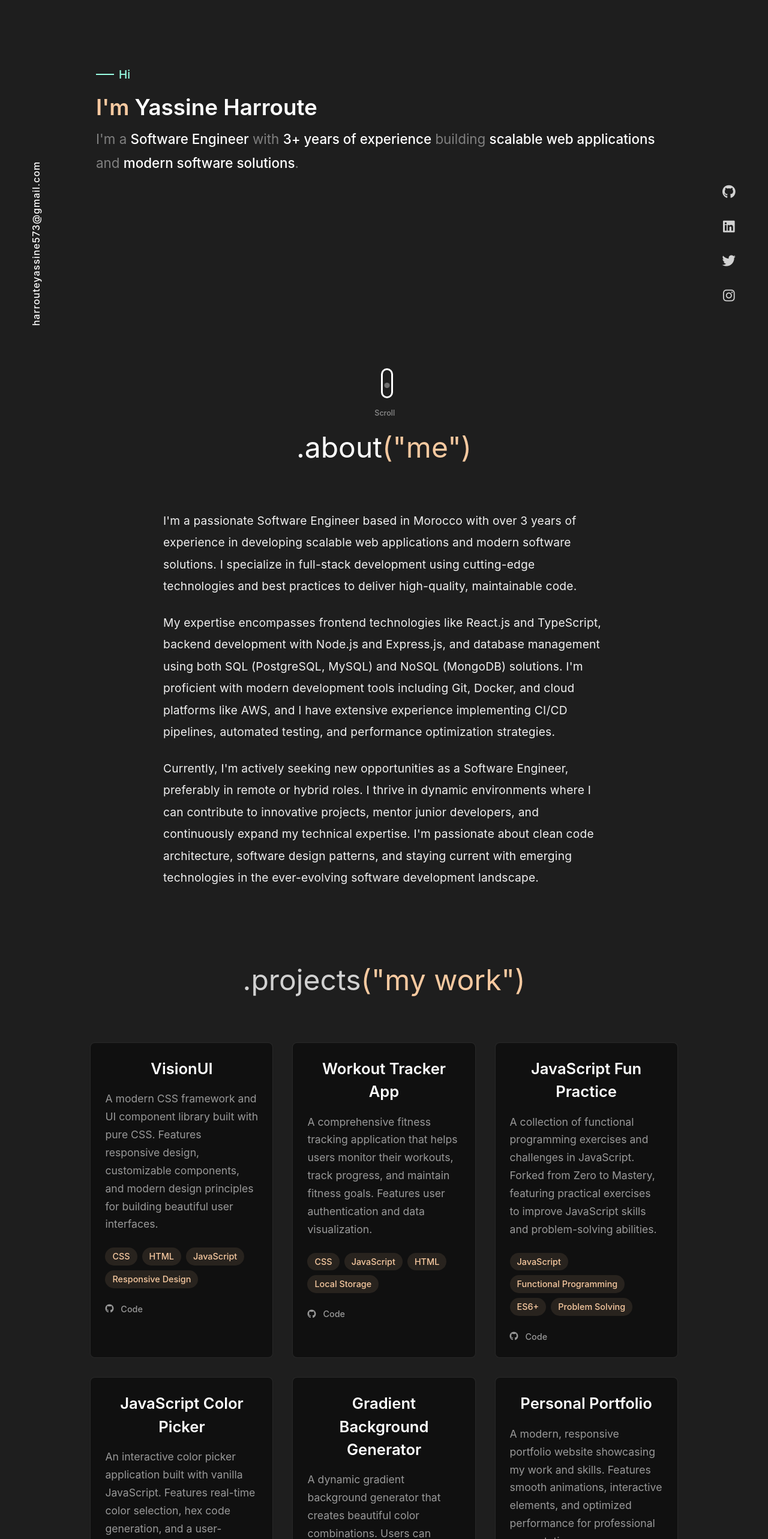
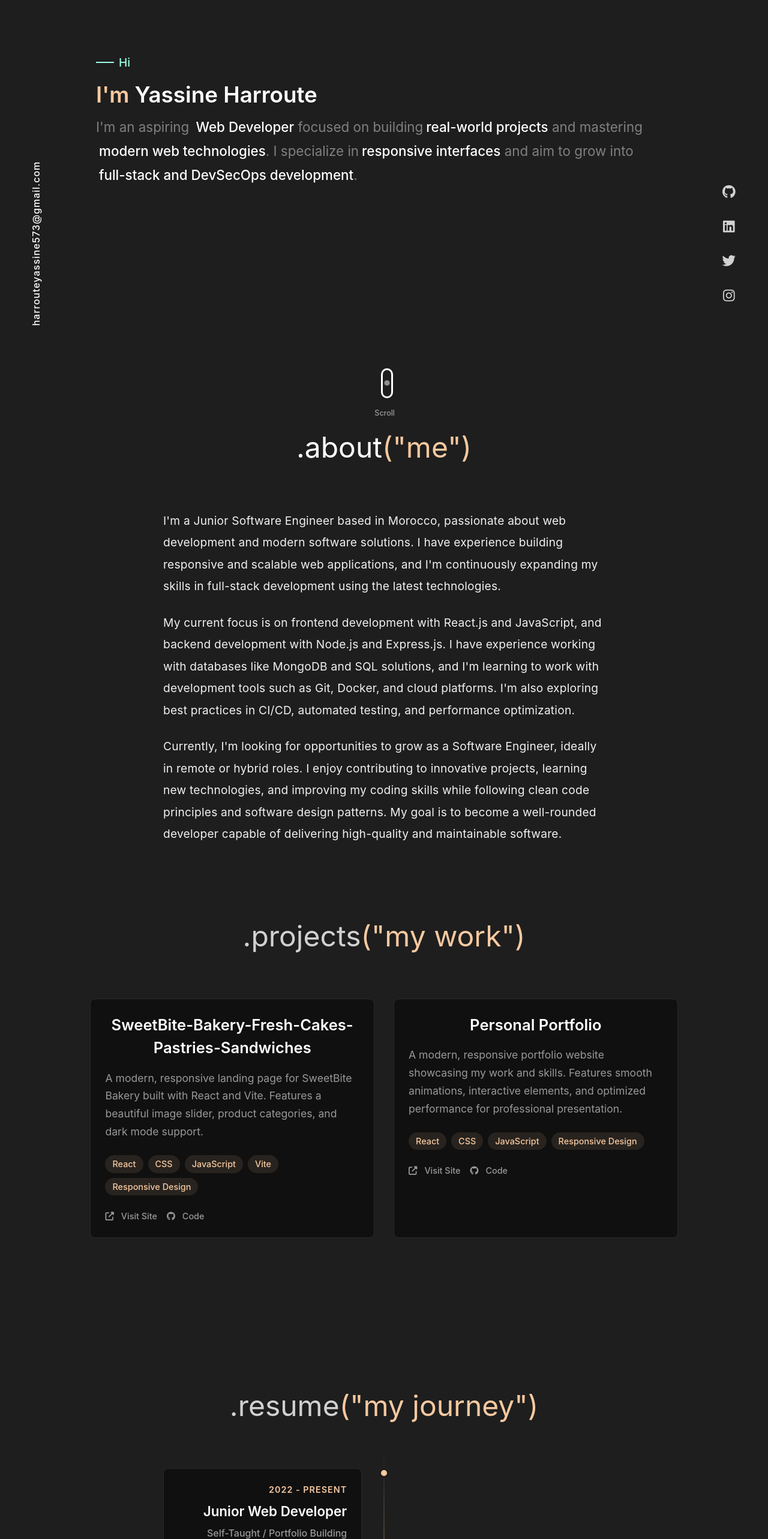
Before and after one commit to Thalesmar/portfolio, a React (Vite) app: page / in a window 1280 px wide. Shown: the part 234-2800 px from the top of the page at 60% size. Built offline with nearby package versions, Linux system fonts and the light colour scheme.

Commit message:
editing text and fixing bugs

```diff
--- a/src/App.css
+++ b/src/App.css
@@ -191,6 +191,7 @@ body {
   position: relative;
   display: inline-block;
   font-weight: 500;
+  margin-left: 5px;
 }
 
 .hover-underline::after {
@@ -991,6 +992,10 @@ body {
     padding: 1rem;
   }
 
+  .intro{
+    font-size: 1rem;
+  }
+
   .logo {
     width: 120px;
     font-size: 0.8rem;
@@ -1188,6 +1193,10 @@ html {
     left: 20px;
   }
 
+    .intro{
+    font-size: 1rem;
+  }
+
   .timeline-item:nth-child(odd) .timeline-content,
   .timeline-item:nth-child(even) .timeline-content {
     margin-left: 50px;
--- a/src/App.jsx
+++ b/src/App.jsx
@@ -132,44 +132,53 @@ function App() {
   };
 
   const projects = [
+    // {
+    //   title: "VisionUI",
+    //   description: "A modern CSS framework and UI component library built with pure CSS. Features responsive design, customizable components, and modern design principles for building beautiful user interfaces.",
+    //   techStack: ["CSS", "HTML", "JavaScript", "Responsive Design"],
+    //   links: {
+    //     github: "https://github.com/Thalesmar/VisionUI"
+    //   }
+    // },
+    // {
+    //   title: "Workout Tracker App",
+    //   description: "A comprehensive fitness tracking application that helps users monitor their workouts, track progress, and maintain fitness goals. Features user authentication and data visualization.",
+    //   techStack: ["CSS", "JavaScript", "HTML", "Local Storage"],
+    //   links: {
+    //     github: "https://github.com/Thalesmar/Workout-Tracker-App"
+    //   }
+    // },
+    // {
+    //   title: "JavaScript Fun Practice",
+    //   description: "A collection of functional programming exercises and challenges in JavaScript. Forked from Zero to Mastery, featuring practical exercises to improve JavaScript skills and problem-solving abilities.",
+    //   techStack: ["JavaScript", "Functional Programming", "ES6+", "Problem Solving"],
+    //   links: {
+    //     github: "https://github.com/Thalesmar/JS_Fun_Practice"
+    //   }
+    // },
+    // {
+    //   title: "JavaScript Color Picker",
+    //   description: "An interactive color picker application built with vanilla JavaScript. Features real-time color selection, hex code generation, and a user-friendly interface for designers and developers.",
+    //   techStack: ["JavaScript", "HTML", "CSS", "DOM Manipulation"],
+    //   links: {
+    //     github: "https://github.com/Thalesmar/JavaScript-Color-Picker"
+    //   }
+    // },
+    // {
+    //   title: "Gradient Background Generator",
+    //   description: "A dynamic gradient background generator that creates beautiful color combinations. Users can customize colors, angles, and export CSS code for their projects.",
+    //   techStack: ["JavaScript", "CSS", "HTML", "Color Theory"],
+    //   links: {
+    //     github: "https://github.com/Thalesmar/Gradient-Background"
+    //   }
+    // },
         {
-      title: "VisionUI",
-      description: "A modern CSS framework and UI component library built with pure CSS. Features responsive design, customizable components, and modern design principles for building beautiful user interfaces.",
-      techStack: ["CSS", "HTML", "JavaScript", "Responsive Design"],
+      title: "SweetBite-Bakery-Fresh-Cakes-Pastries-Sandwiches",
+      description: "A modern, responsive landing page for SweetBite Bakery built with React and Vite. Features a beautiful image slider, product categories, and dark mode support.",
+      techStack: ["React", "CSS", "JavaScript", "Vite", "Responsive Design"],
       links: {
-        github: "https://github.com/Thalesmar/VisionUI"
-      }
-    },
-    {
-      title: "Workout Tracker App",
-      description: "A comprehensive fitness tracking application that helps users monitor their workouts, track progress, and maintain fitness goals. Features user authentication and data visualization.",
-      techStack: ["CSS", "JavaScript", "HTML", "Local Storage"],
-      links: {
-        github: "https://github.com/Thalesmar/Workout-Tracker-App"
-      }
-    },
-    {
-      title: "JavaScript Fun Practice",
-      description: "A collection of functional programming exercises and challenges in JavaScript. Forked from Zero to Mastery, featuring practical exercises to improve JavaScript skills and problem-solving abilities.",
-      techStack: ["JavaScript", "Functional Programming", "ES6+", "Problem Solving"],
-      links: {
-        github: "https://github.com/Thalesmar/JS_Fun_Practice"
-      }
-    },
-    {
-      title: "JavaScript Color Picker",
-      description: "An interactive color picker application built with vanilla JavaScript. Features real-time color selection, hex code generation, and a user-friendly interface for designers and developers.",
-      techStack: ["JavaScript", "HTML", "CSS", "DOM Manipulation"],
-      links: {
-        github: "https://github.com/Thalesmar/JavaScript-Color-Picker"
-      }
-    },
-    {
-      title: "Gradient Background Generator",
-      description: "A dynamic gradient background generator that creates beautiful color combinations. Users can customize colors, angles, and export CSS code for their projects.",
-      techStack: ["JavaScript", "CSS", "HTML", "Color Theory"],
-      links: {
-        github: "https://github.com/Thalesmar/Gradient-Background"
+        live : "https://thalesmar.github.io/SweetBite-Bakery-Fresh-Cakes-Pastries-Sandwiches/",
+        github: "https://github.com/Thalesmar/SweetBite-Bakery-Fresh-Cakes-Pastries-Sandwiches"
       }
     },
     {
@@ -177,7 +186,7 @@ function App() {
       description: "A modern, responsive portfolio website showcasing my work and skills. Features smooth animations, interactive elements, and optimized performance for professional presentation.",
       techStack: ["React", "CSS", "JavaScript", "Responsive Design"],
       links: {
-        live: "https://Thalesmar.github.io/portfolio",
+        live: "https://thales-2y8.pages.dev/",
         github: "https://github.com/Thalesmar/portfolio"
       }
     }
@@ -187,8 +196,9 @@ function App() {
     {
       category: "Programming Languages",
       items: [
-        { name: "JavaScript/TypeScript", level: "92%" },
+        { name: "JavaScript/React", level: "92%" },
         { name: "Python", level: "85%" },
+        {name: "C", level: "50%"},
         { name: "HTML/CSS", level: "90%" }
       ]
     },
@@ -200,14 +210,14 @@ function App() {
         { name: "Tailwind CSS", level: "85%" }
       ]
     },
-    {
-      category: "Backend & DevOps",
-      items: [
-        { name: "Node.js/Express", level: "88%" },
-        { name: "Docker/Kubernetes", level: "80%" },
-        { name: "AWS/Cloud Platforms", level: "82%" }
-      ]
-    }
+    // {
+    //   category: "Backend & DevOps",
+    //   items: [
+    //     { name: "Node.js/Express", level: "88%" },
+    //     { name: "Docker/Kubernetes", level: "80%" },
+    //     { name: "AWS/Cloud Platforms", level: "82%" }
+    //   ]
+    // }
   ];
 
   return (
@@ -243,7 +253,11 @@ function App() {
         </div>
         <p className="name-intro">I'm <span className="name-highlight">Yassine Harroute</span></p>
         <p className="intro">
-          I'm a <span className="hover-underline">Software Engineer</span> with <span className="hover-underline">3+ years of experience</span> building <span className="hover-underline">scalable web applications</span> and <span className="hover-underline">modern software solutions</span>.
+            I'm an aspiring <span className="hover-underline"> Web Developer</span> focused on building
+            <span className="hover-underline"> real-world projects </span> and mastering
+            <span className="hover-underline"> modern web technologies </span>. I specialize in
+            <span className="hover-underline"> responsive interfaces </span> and aim to grow into
+            <span className="hover-underline"> full-stack and DevSecOps development </span>.
         </p>
       </div>
 
@@ -255,11 +269,11 @@ function App() {
       <section id="about" className="about-section section">
         <h2 className="section-title">.about<span className="h2">("me")</span></h2>
         <div className="about-text">
-          <p>I'm a passionate Software Engineer based in Morocco with over 3 years of experience in developing scalable web applications and modern software solutions. I specialize in full-stack development using cutting-edge technologies and best practices to deliver high-quality, maintainable code.</p>
+          <p>I'm a Junior Software Engineer based in Morocco, passionate about web development and modern software solutions. I have experience building responsive and scalable web applications, and I'm continuously expanding my skills in full-stack development using the latest technologies.</p>
 
-          <p>My expertise encompasses frontend technologies like React.js and TypeScript, backend development with Node.js and Express.js, and database management using both SQL (PostgreSQL, MySQL) and NoSQL (MongoDB) solutions. I'm proficient with modern development tools including Git, Docker, and cloud platforms like AWS, and I have extensive experience implementing CI/CD pipelines, automated testing, and performance optimization strategies.</p>
+            <p>My current focus is on frontend development with React.js and JavaScript, and backend development with Node.js and Express.js. I have experience working with databases like MongoDB and SQL solutions, and I'm learning to work with development tools such as Git, Docker, and cloud platforms. I'm also exploring best practices in CI/CD, automated testing, and performance optimization.</p>
 
-          <p>Currently, I'm actively seeking new opportunities as a Software Engineer, preferably in remote or hybrid roles. I thrive in dynamic environments where I can contribute to innovative projects, mentor junior developers, and continuously expand my technical expertise. I'm passionate about clean code architecture, software design patterns, and staying current with emerging technologies in the ever-evolving software development landscape.</p>
+            <p>Currently, I'm looking for opportunities to grow as a Software Engineer, ideally in remote or hybrid roles. I enjoy contributing to innovative projects, learning new technologies, and improving my coding skills while following clean code principles and software design patterns. My goal is to become a well-rounded developer capable of delivering high-quality and maintainable software.</p>
         </div>
       </section>
 
@@ -299,19 +313,24 @@ function App() {
 
   <div className="timeline-container">
     <div className="timeline">
+
       <div className="timeline-item">
         <div className="timeline-dot"></div>
         <div className="timeline-content">
-                <div className="timeline-date">2024 - Present</div>
-                <h3>Software Engineer</h3>
-                <div className="timeline-company">Freelance Developer</div>
-                <p>Currently working as a freelance software engineer, developing custom web solutions and applications for various clients. Specializing in modern web technologies, scalable architecture, and cloud deployment solutions.</p>
+          <div className="timeline-date">2022 - Present</div>
+          <h3>Junior Web Developer</h3>
+          <div className="timeline-company">Self-Taught / Portfolio Building</div>
+          <p>
+            Actively learning and building real-world web projects using modern
+            technologies. Focusing on responsive UI, clean code, and improving
+            problem-solving skills while transitioning to backend development.
+          </p>
           <div className="timeline-tech">
+            <span>HTML</span>
+            <span>CSS</span>
+            <span>JavaScript</span>
             <span>React</span>
-                  <span>Node.js</span>
-                  <span>MongoDB</span>
-                  <span>Express</span>
-                  <span>TypeScript</span>
+            <span>Git & GitHub</span>
           </div>
         </div>
       </div>
@@ -319,16 +338,17 @@ function App() {
       <div className="timeline-item">
         <div className="timeline-dot"></div>
         <div className="timeline-content">
-                <div className="timeline-date">2022 - 2024</div>
-                <h3>Full Stack Developer</h3>
-                <div className="timeline-company">Web Development Agency</div>
-                <p>Led the development of multiple full-stack web applications, focusing on scalable architecture and modern development practices. Implemented CI/CD pipelines and optimized application performance for enterprise clients.</p>
+          <div className="timeline-date">2023 - 2024</div>
+          <h3>Programming Foundations</h3>
+          <div className="timeline-company">C Language & Algorithms</div>
+          <p>
+            Learned programming fundamentals, memory management, and algorithmic thinking
+            using C. Developed problem-solving skills and a solid base in software logic.
+          </p>
           <div className="timeline-tech">
-                  <span>React</span>
-                  <span>Node.js</span>
-                  <span>PostgreSQL</span>
-                  <span>Docker</span>
-                  <span>AWS</span>
+            <span>C</span>
+            <span>Algorithms</span>
+            <span>Problem Solving</span>
           </div>
         </div>
       </div>
@@ -336,123 +356,23 @@ function App() {
       <div className="timeline-item">
         <div className="timeline-dot"></div>
         <div className="timeline-content">
-                <div className="timeline-date">2021 - 2022</div>
-                <h3>Frontend Developer</h3>
-                <div className="timeline-company">Startup Company</div>
-                <p>Developed responsive user interfaces and implemented modern frontend architectures. Collaborated with design teams to create intuitive user experiences and optimized web performance.</p>
+          <div className="timeline-date">2025 (Upcoming)</div>
+          <h3>Full-Stack Developer Path</h3>
+          <div className="timeline-company">Self-Taught Roadmap</div>
+          <p>
+            Starting backend development, focusing on Node.js, Express, databases, and deployment.
+            Goal: build full-stack applications and strengthen DevSecOps fundamentals.
+          </p>
           <div className="timeline-tech">
-                  <span>React</span>
-                  <span>TypeScript</span>
-                  <span>CSS3</span>
-                  <span>Webpack</span>
-                  <span>Git</span>
+            <span>Node.js</span>
+            <span>Express</span>
+            <span>MongoDB</span>
+            <span>APIs</span>
+            <span>Linux</span>
           </div>
         </div>
       </div>
 
-            <div className="timeline-item">
-              <div className="timeline-dot"></div>
-              <div className="timeline-content">
-                <div className="timeline-date">2020 - 2021</div>
-                <h3>Web Developer Intern</h3>
-                <div className="timeline-company">Digital Agency</div>
-                <p>Started my journey in web development, learning modern frameworks and best practices. Contributed to various client projects and gained hands-on experience with real-world applications.</p>
-                <div className="timeline-tech">
-                  <span>HTML5</span>
-                  <span>CSS3</span>
-                  <span>JavaScript</span>
-                  <span>PHP</span>
-                  <span>MySQL</span>
-                </div>
-              </div>
-            </div>
-          </div>
-        </div>
-
-        <div className="content-container">
-          <div className="card-1">
-            <div className="experience-content">
-              <div className="job-header">
-                <h3>Software Engineer</h3>
-                <div className="date">2024 - Present</div>
-              </div>
-
-              <div className="company">
-                Freelance Developer
-                <a className="button" href="https://github.com/Thalesmar">
-                  <i className="fas fa-external-link-alt"></i>
-                </a>
-              </div>
-
-              <p style={{textAlign: 'left'}}>
-                Currently working as a freelance software engineer, developing custom web solutions and applications for various clients. Specializing in modern web technologies, scalable architecture, and cloud deployment solutions.
-              </p>
-
-              <div className="project">
-                <p style={{textAlign: 'left'}}>- Developed and maintained multiple full-stack applications using React, Node.js, and MongoDB</p>
-                <span className="tags">React Node.js MongoDB Express TypeScript</span>
-              </div>
-
-              <div className="project">
-                <p style={{textAlign: 'left'}}>- Implemented responsive designs and optimized application performance for better user experience</p>
-                <span className="tags">HTML5 CSS3 JavaScript Responsive Design</span>
-              </div>
-
-              <div className="project">
-                <p>- Created and integrated RESTful APIs for seamless data management and third-party integrations</p>
-                <span className="tags">Node.js Express MongoDB API Development</span>
-              </div>
-
-              <div className="skillscards">
-                <span>React</span>
-                <span>Node.js</span>
-                <span>MongoDB</span>
-                <span>TypeScript</span>
-                <span>Express</span>
-              </div>
-            </div>
-          </div>
-
-          <div className="card-2">
-            <div className="experience-content">
-              <div className="job-header">
-                <h3>Full Stack Developer</h3>
-                <div className="date">2022 - 2024</div>
-              </div>
-              <div className="company">
-                Web Development Agency
-                <a className="button" href="https://github.com/Thalesmar">
-                  <i className="fas fa-external-link-alt"></i>
-                </a>
-              </div>
-
-              <p>
-                Led the development of multiple full-stack web applications, focusing on scalable architecture and modern development practices. Implemented CI/CD pipelines and optimized application performance for enterprise clients.
-              </p>
-
-              <div className="project">
-                <p>- Developed enterprise-level applications with microservices architecture and containerization</p>
-                <span className="tags">React Node.js PostgreSQL Docker AWS</span>
-              </div>
-
-              <div className="project">
-                <p>- Implemented automated testing strategies and CI/CD pipelines for improved development workflow</p>
-                <span className="tags">Jest Cypress GitHub Actions CI/CD</span>
-              </div>
-
-              <div className="project">
-                <p>- Optimized database performance and implemented caching strategies for better scalability</p>
-                <span className="tags">PostgreSQL Redis Performance Optimization</span>
-              </div>
-
-              <div className="skillscards">
-                <span>React</span>
-                <span>Node.js</span>
-                <span>PostgreSQL</span>
-                <span>Docker</span>
-                <span>AWS</span>
-              </div>
-            </div>
     </div>
   </div>
 </section>
@@ -480,7 +400,7 @@ function App() {
 
       <section id="contact" className="contact section">
         <h2 className="section-title">.contact<span className="h2">()</span></h2>
-        <p className="contact-text">I am always on the lookout for new challenges and opportunities to learn and grow. If you have a project or idea that you think I could help with, I would love to hear from you. Please feel free to get in touch via the contact button below or through any of the social media links.</p>
+        <p className="contact-text">I am always eager to take on new challenges and opportunities to learn and grow. If you have a project or idea where I could contribute, I would love to hear from you. Feel free to reach out via the contact button below or through any of my social media links.</p>
         <div className="hello-button">
           <a href="mailto:harrouteyassine573@gmail.com" className="hello-button-style">Say hello!</a>
         </div>
```
Lines whose indentation alone changed are shown as unchanged.
